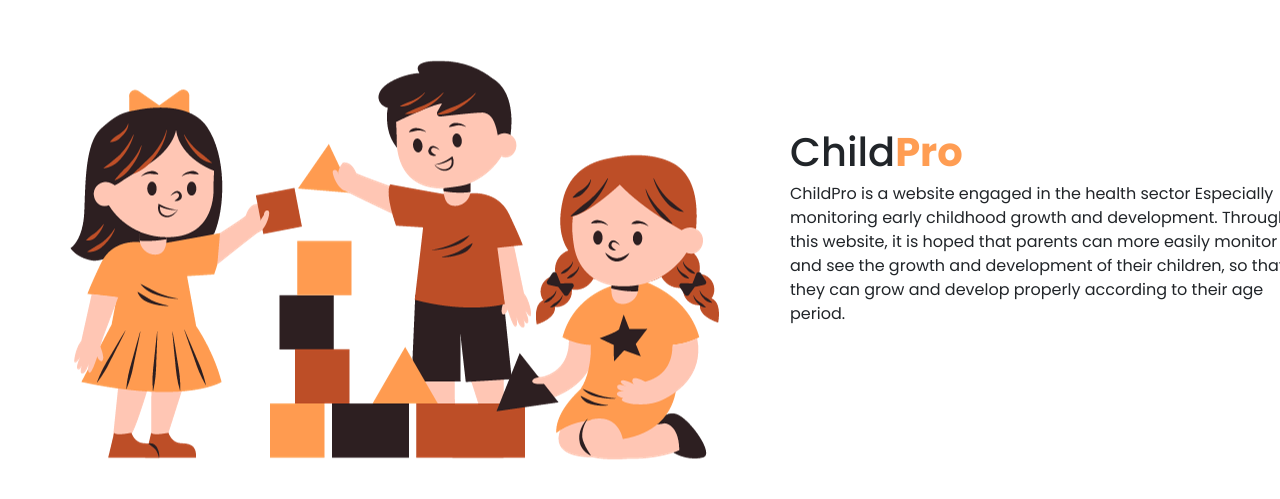
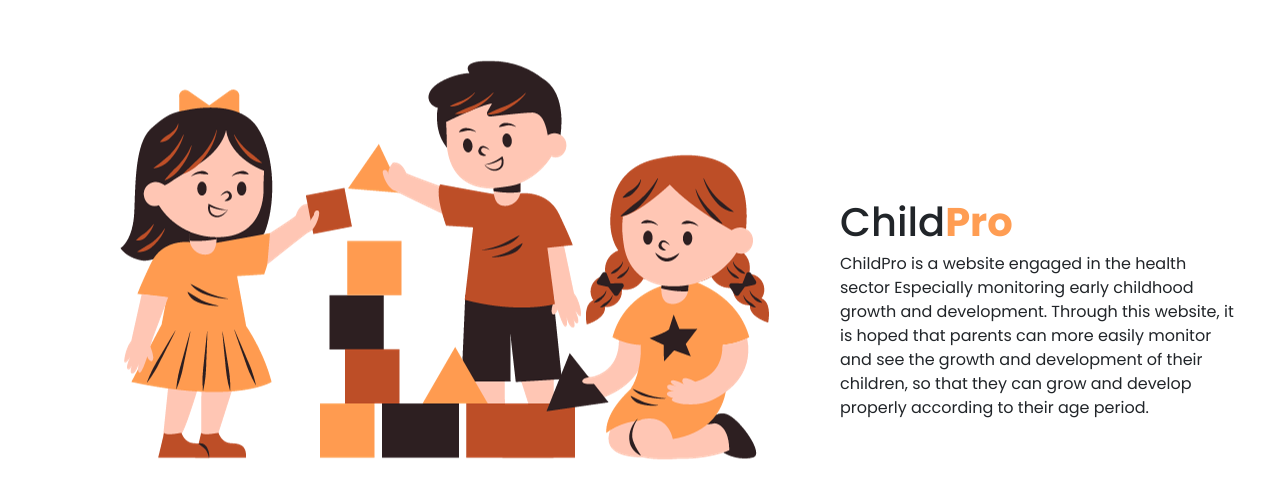
Before and after one commit to arifaditya30/FrontEnd-MacroProject-Arif, a website: page index.html in a window 1280 px wide. Shown: the part 1013-1512 px from the top of the page. Drawn offline with nearby package versions, Linux system fonts and the light colour scheme.

Commit message:
CSS Update

```diff
--- a/index.html
+++ b/index.html
@@ -33,6 +33,7 @@
 
     <!-- Hero Section -->
     <div class="herosection">
+      <div class="container">
         <div class="image"><img src="Assets/4887688_52068 1.png" alt="gambar" /></div>
         <div class="Head">
           <h1>Child<span2>Pro</span2></h1>
@@ -43,18 +44,21 @@
           <button type="button" class="btn" href="">Get Started</button>
         </div>
       </div>
+    </div>
     <!-- Hero Section -->
 
     <!-- About -->
     <section id="about">
+      <div class="container">
         <div class="about">
           <div class="image"><img src="Assets/4887688_52068 1.png" alt="gambar" /></div>
           <div class="Head">
             <h1>Child<span2>Pro</span2></h1>
             <p>
-            ChildPro is a website engaged in the health sector Especially monitoring early childhood growth and development. Through this website, it is hoped that parents can more easily monitor and see the growth and development of their
-            children, so that they can grow and develop properly according to their age period.
+              ChildPro is a website engaged in the health sector Especially monitoring early childhood growth and development. Through this website, it is hoped that parents can more easily monitor and see the growth and development of
+              their children, so that they can grow and develop properly according to their age period.
             </p>
+          </div>
         </div>
       </div>
     </section>
--- a/style.css
+++ b/style.css
@@ -31,6 +31,11 @@ span2 {
   font-style: normal;
   font-weight: 700;
   line-height: normal;
+}
+
+.container {
+  display: flex;
+  align-items: baseline;
 }
 
 .navbar-nav {
@@ -90,5 +95,6 @@ h1 {
 
 .about,
 p {
-  width: 500px;
+  width: 400px;
+  align-items: baseline;
 }
```
Lines whose indentation alone changed are shown as unchanged.
